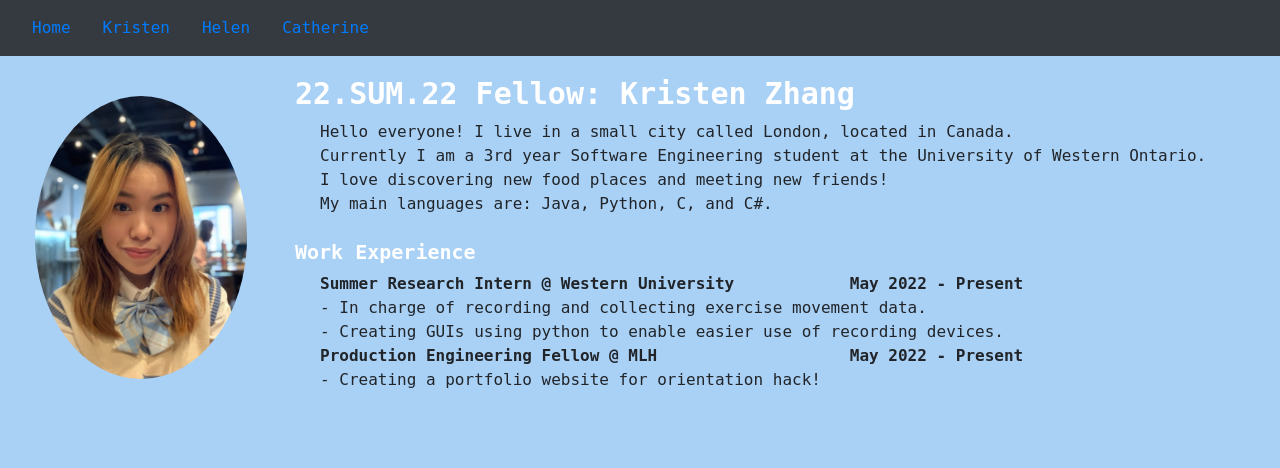
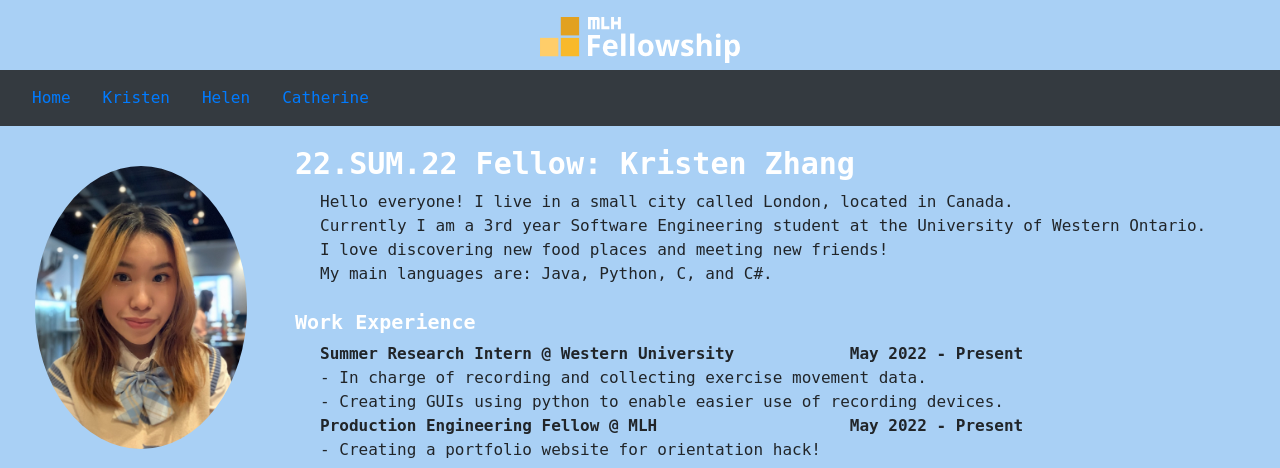
Before and after one commit to IntentusKristen/flask-blog, a Flask app: page /kristen in a window 1280 px wide. Shown: the top 468 px of the page. Run offline with Flask 2, Linux system fonts and the light colour scheme; some libraries are stand-ins or nearby versions.

Commit message:
added comments and made home page prettier

```diff
--- a/app/static/styles/main.css
+++ b/app/static/styles/main.css
@@ -3,7 +3,7 @@ p, h1, h2, h3, h4, h5, h6, button {
 }
 
 body {
-    background-color: #f5f5f9;
+    background-color: #1C539F;
     background-size: cover;
     width: auto;
     overflow-x: hidden;
--- a/app/templates/kristen_page.html
+++ b/app/templates/kristen_page.html
@@ -1,9 +1,11 @@
 <!DOCTYPE html>
 <html>
     <head>
+        <!-- adding required meta tags-->
         <meta charset="utf-8"/>
         <meta name="viewport" content="width=device-width, initial-scale=1"/>
 
+        <!-- adding style sheets from bootstrap -->
         <link
             rel="stylesheet"
             href="https://stackpath.bootstrapcdn.com/bootstrap/4.4.1/css/bootstrap.min.css"
@@ -23,6 +25,18 @@
     </head>
 
     <body>
+        <!-- adding the MLH logo to the webpage-->
+        <header class="nav-bar">
+            <div class="nav-content">
+                <a href="/">
+                    <div class="nav-logo">
+                        <img src="./static/img/logo.svg" />
+                    </div>
+                </a>
+            </div>
+        </header>
+
+        <!-- creating the navigation bar and routing it to each fellow's webpage-->
         <nav class="navbar navbar-expand-lg navbar-dark bg-dark">
             <button
               class="navbar-toggler"
@@ -47,7 +61,7 @@
             src="{{ url_for('static', filename= 'index.js')}}"
         ></script>
 
-        <!-- adding my picture to my page-->
+        <!-- adding my picture to my page and text to the webpage-->
         <div class="profile">
             <div id="profile-picture" class="profile-picture" alt="picture of me">
                 <img src="./static/img/Kristen_Zhang.jpg"/>
```
